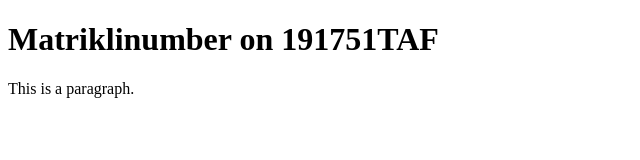
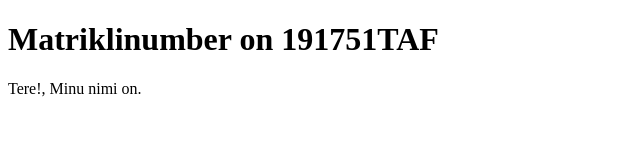
Before and after one commit to AleksandrLerko/aleksandrlerko.github.io, a plain HTML site: page index.html in a window 1280 px wide. Shown: the full height of the page, 0-640 px from the left. Drawn offline with Linux system fonts and the light colour scheme.

Commit message:
Update index.html

```diff
--- a/index.html
+++ b/index.html
@@ -6,7 +6,8 @@
 <body>
 
 <h1>Matriklinumber on 191751TAF</h1>
-<p>This is a paragraph.</p>
+<p>Tere!,
+  Minu nimi on.</p>
 
 </body>
 </html>
```
